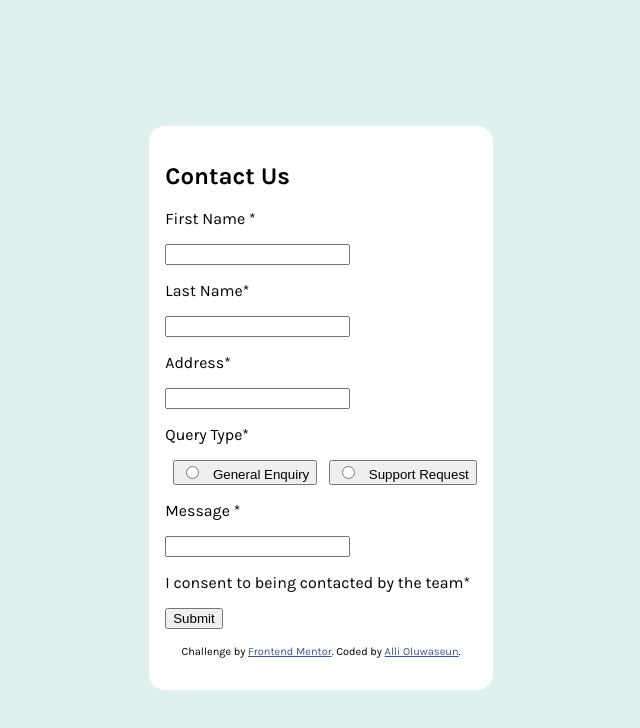
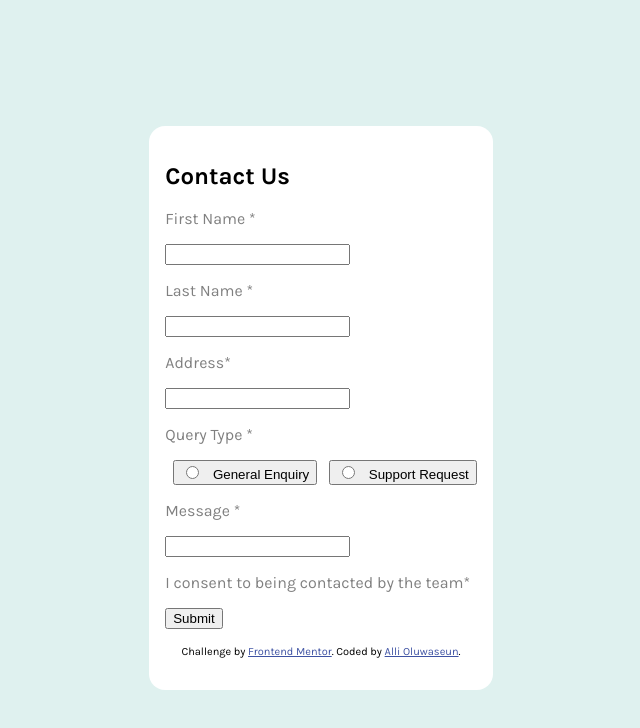
Before and after one commit to sean15535/Contact_form, a plain HTML site: page index.html in a window 1280 px wide. Shown: the whole page, without its empty margins (319-959 px from the left). Drawn offline with Linux system fonts and the light colour scheme.

Commit message:
"Updated index.html and style.css: removed 'required' attributes from input fields, added span elements with '*' to indicate required fields, and added CSS rule to set paragraph text color to grey."

```diff
--- a/index.html
+++ b/index.html
@@ -24,20 +24,20 @@
   <p> First Name <span class="required-input"> * </span></p>
   <input type="text" id="first-name" >
 
-  <p>Last Name* </p>
-  <input type="text" id="last-name" name="last-name" required>
+  <p>Last Name <span class="required-input"> * </span> </p>
+  <input type="text" id="last-name" >
   <p> Address* </p>
-<input type="text" id="address" name="address" required>
+<input type="text" id="address" >
 
-  <p> Query Type* </p>
+  <p> Query Type <span class="required-input"> * </span> </p>
     <button> <input type="radio" id="General Enquiry" name="fav_language" value="HTML">
     <label for="html">General Enquiry</label>
-</button>
+    </button>
 
 <button> <input type="radio" id="Support Request" name="fav_language" value="HTML">
       <label for="html">Support Request</label>
       </button>
-  <p>Message * </p>
+  <p>Message <span class="required-input"> * </span> </p>
   <input type="text" id="last-name" name="last-name" required>
 
   <p> I consent to being contacted by the team* </p>
--- a/style.css
+++ b/style.css
@@ -27,3 +27,4 @@ body {
 h2{
     text-align: left;
 }
+p {color:grey; }
```
